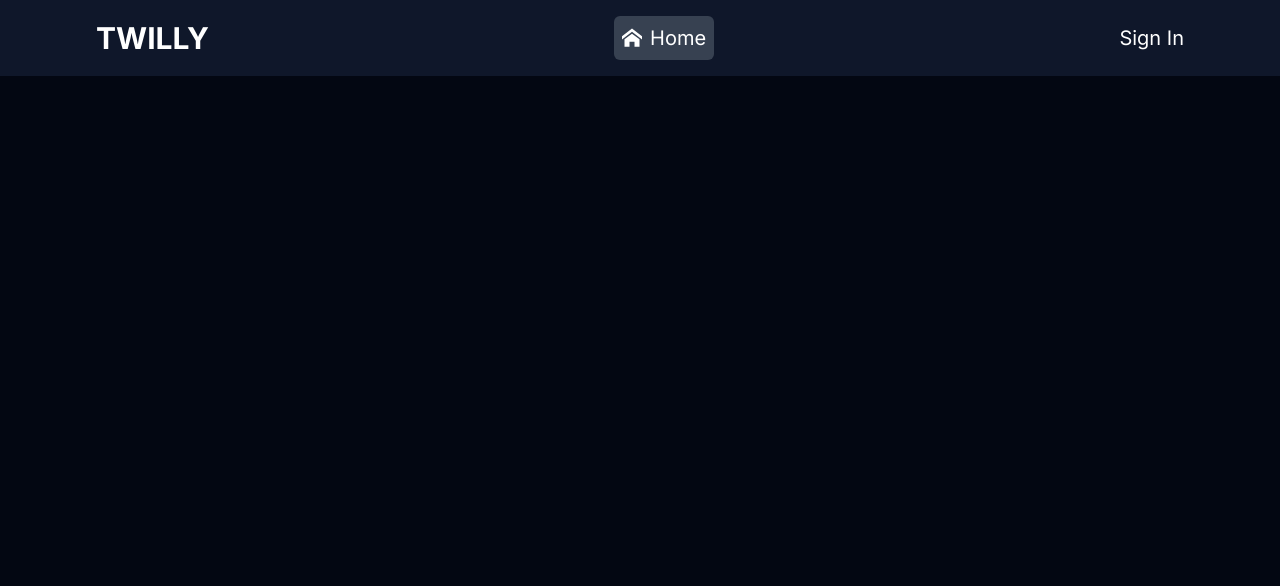
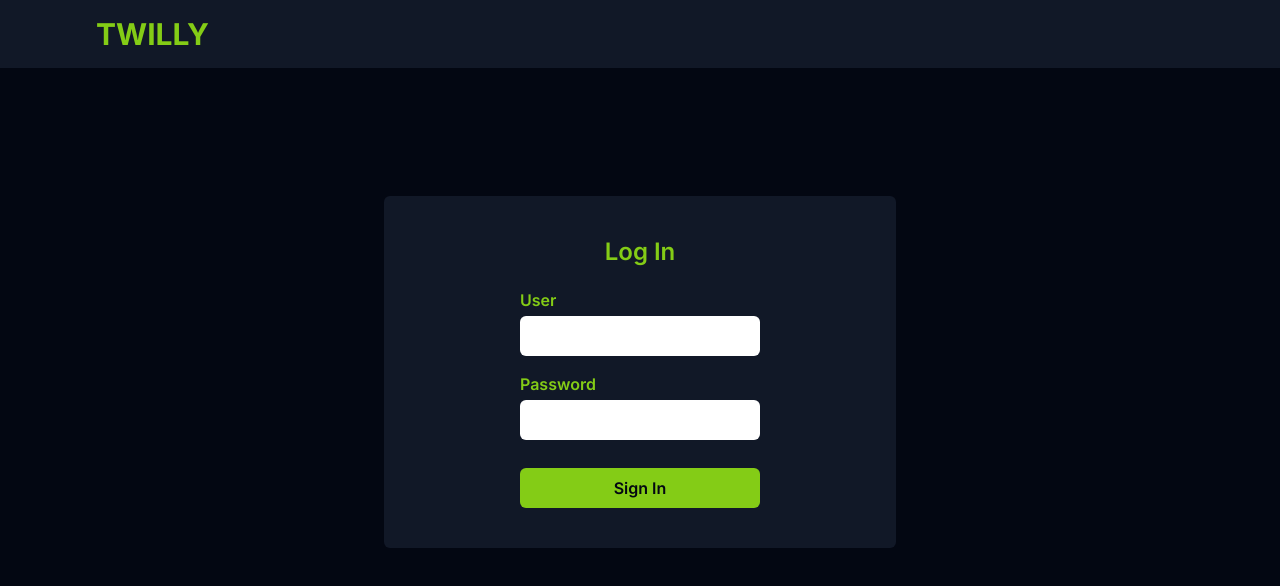
Before and after one commit to karengomezs/twilly, a Next.js app: page / in a window 1280 px wide. Shown: the top 586 px of the page. Built offline with nearby package versions, Linux system fonts and the light colour scheme.

Commit message:
form sign in ready

```diff
--- a/src/app/components/sign-in-form.tsx
+++ b/src/app/components/sign-in-form.tsx
@@ -1,3 +1,37 @@
+"use client";
+
+import React from "react";
+import * as Form from "@radix-ui/react-form";
+
 export default function SignInForm() {
-  return <h1 className="text-white">hola</h1>;
+  return (
+    <div className="flex flex-col items-center  text-lime-500 font-semibold">
+      <h2 className="text-2xl mb-5">Log In</h2>
+      <Form.Root className="flex flex-col gap-4">
+        <Form.Field className="mx-auto" name="email">
+          <div className="flex flex-col gap-1">
+            <Form.Label className="">User</Form.Label>
+            <Form.Control asChild>
+              <input className="w-60 p-2 rounded-md" type="email" required />
+            </Form.Control>
+          </div>
+        </Form.Field>
+
+        <Form.Field className="mx-auto" name="email">
+          <div className="flex flex-col gap-1">
+            <Form.Label className="">Password</Form.Label>
+            <Form.Control asChild>
+              <input className="w-60 p-2 rounded-md" type="email" required />
+            </Form.Control>
+          </div>
+        </Form.Field>
+
+        <Form.Submit asChild>
+          <button className="w-60 p-2 mt-3 mx-auto rounded-md bg-lime-500 text-center text-gray-950">
+            Sign In
+          </button>
+        </Form.Submit>
+      </Form.Root>
+    </div>
+  );
 }
--- a/src/app/layout.tsx
+++ b/src/app/layout.tsx
@@ -18,19 +18,12 @@ export default function RootLayout({
     <html lang="en">
       <body className={`${inter.className} bg-gray-950 h-screen`}>
         <header>
-          <nav className="bg-slate-900 text-white py-4 px-24">
+          <nav className="bg-gray-900 text-white py-4 px-24">
             <ul className="flex justify-between items-center">
               <li>
-                <a className="text-3xl font-bold" href="">
+                <a className="text-lime-500  text-3xl font-bold" href="">
                   TWILLY
                 </a>
-              </li>
-              <li className="flex gap-2 items-center text-xl p-2 rounded-md bg-gray-700">
-                <ImHome />
-                <a href="">Home</a>
-              </li>
-              <li className="text-xl">
-                <a href="/sign-in">Sign In</a>
               </li>
             </ul>
           </nav>
--- a/src/app/page.tsx
+++ b/src/app/page.tsx
@@ -1,5 +1,9 @@
+import SignInForm from "./components/sign-in-form";
+
 export default function Home() {
   return (
-    <main className="flex min-h-screen flex-col items-center justify-between p-24"></main>
+    <main className="bg-gray-900 py-10 mt-32 mx-96 rounded-md">
+      <SignInForm />
+    </main>
   );
 }
--- a/src/app/sign-in/page.tsx
+++ /dev/null
@@ -1,56 +0,0 @@
-import SignInForm from "../components/sign-in-form";
-
-export default function SignIn() {
-  console.log("hola");
-
-  return (
-    <div className="bg-slate-400 h-40 w-40 text-white">
-      <h1>hola...</h1>
-      <SignInForm />
-      {/* <Form.Root className=" text-white">
-        <Form.Field className="" name="email">
-          <div
-            style={{
-              display: "flex",
-              alignItems: "baseline",
-              justifyContent: "space-between",
-            }}
-          >
-            <Form.Label className="FormLabel">Email</Form.Label>
-            <Form.Message className="FormMessage" match="valueMissing">
-              Please enter your email
-            </Form.Message>
-            <Form.Message className="FormMessage" match="typeMismatch">
-              Please provide a valid email
-            </Form.Message>
-          </div>
-          <Form.Control asChild>
-            <input className="Input" type="email" required />
-          </Form.Control>
-        </Form.Field>
-        <Form.Field className="FormField" name="question">
-          <div
-            style={{
-              display: "flex",
-              alignItems: "baseline",
-              justifyContent: "space-between",
-            }}
-          >
-            <Form.Label className="FormLabel">Question</Form.Label>
-            <Form.Message className="FormMessage" match="valueMissing">
-              Please enter a question
-            </Form.Message>
-          </div>
-          <Form.Control asChild>
-            <textarea className="Textarea" required />
-          </Form.Control>
-        </Form.Field>
-        <Form.Submit asChild>
-          <button className="Button" style={{ marginTop: 10 }}>
-            Post question
-          </button>
-        </Form.Submit>
-      </Form.Root> */}
-    </div>
-  );
-}
```
